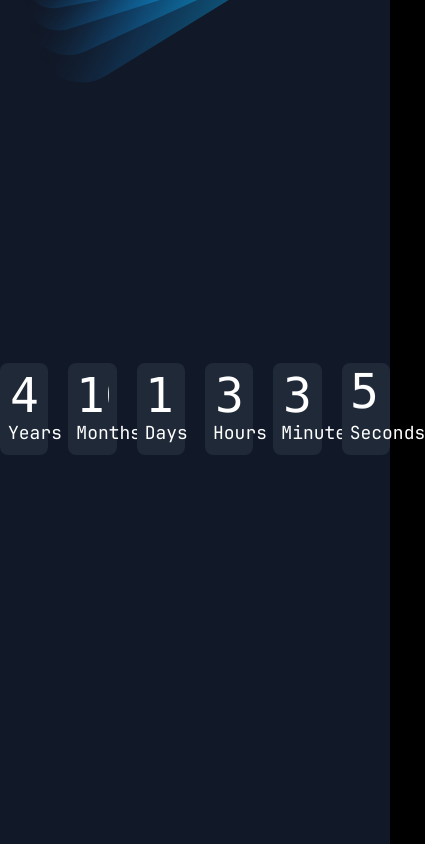
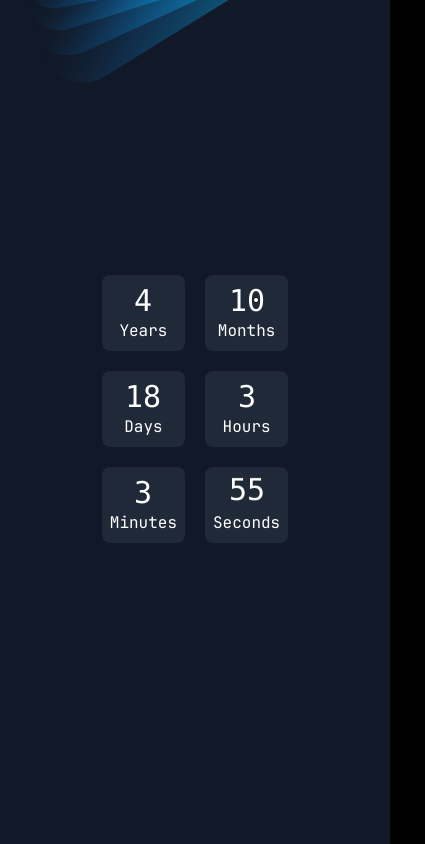
Before and after one commit to denyshona/steammate, a website built with Vite: page index.html in a window 390 px wide. Shown: the whole page, 425 px wide, since content can reach past the window. Built offline with nearby package versions, Linux system fonts and the light colour scheme.

Commit message:
Release 1.2

```diff
--- a/index.html
+++ b/index.html
@@ -13,42 +13,42 @@
 <header class="logo"></header>
 <main id="app">
   <section class="counter select-none">
-    <div class="grid grid-cols-6 gap-5 text-center">
+    <div class="grid grid-cols-2 sm:grid-cols-3 md:grid-cols-4 lg:grid-cols-6 gap-5 text-center">
       <div class="bg-gray-800 rounded-lg text-white flex flex-col p-2">
         <div class="number-container relative overflow-hidden">
-          <span class="font-mono text-5xl transition-value relative" id="years">0</span>
+          <span class="font-mono text-3xl sm:text-4xl md:text-5xl transition-value relative" id="years">0</span>
         </div>
-        <span class="text-lg">Years</span>
+        <span class="text-md sm:text-lg">Years</span>
       </div>
       <div class="bg-gray-800 rounded-lg text-white flex flex-col p-2">
         <div class="number-container relative overflow-hidden">
-          <span class="font-mono text-5xl transition-value relative" id="months">0</span>
+          <span class="font-mono text-3xl sm:text-4xl md:text-5xl transition-value relative" id="months">0</span>
         </div>
-        <span class="text-lg">Months</span>
+        <span class="text-md sm:text-lg">Months</span>
       </div>
       <div class="bg-gray-800 rounded-lg text-white flex flex-col p-2">
         <div class="number-container relative overflow-hidden">
-          <span class="font-mono text-5xl transition-value relative" id="days">0</span>
+          <span class="font-mono text-3xl sm:text-4xl md:text-5xl transition-value relative" id="days">0</span>
         </div>
-        <span class="text-lg">Days</span>
+        <span class="text-md sm:text-lg">Days</span>
       </div>
       <div class="bg-gray-800 rounded-lg text-white flex flex-col p-2">
         <div class="number-container relative overflow-hidden">
-          <span class="font-mono text-5xl transition-value relative" id="hours">0</span>
+          <span class="font-mono text-3xl sm:text-4xl md:text-5xl transition-value relative" id="hours">0</span>
         </div>
-        <span class="text-lg">Hours</span>
+        <span class="text-md sm:text-lg">Hours</span>
       </div>
       <div class="bg-gray-800 rounded-lg text-white flex flex-col p-2">
         <div class="number-container relative overflow-hidden">
-          <span class="font-mono text-5xl transition-value relative" id="minutes">0</span>
+          <span class="font-mono text-3xl sm:text-4xl md:text-5xl transition-value relative" id="minutes">0</span>
         </div>
-        <span class="text-lg">Minutes</span>
+        <span class="text-md sm:text-lg">Minutes</span>
       </div>
       <div class="bg-gray-800 rounded-lg text-white flex flex-col p-2">
         <div class="number-container relative overflow-hidden">
-          <span class="font-mono text-5xl transition-value relative" id="seconds">0</span>
+          <span class="font-mono text-3xl sm:text-4xl md:text-5xl transition-value relative" id="seconds">0</span>
         </div>
-        <span class="text-lg">Seconds</span>
+        <span class="text-md sm:text-lg">Seconds</span>
       </div>
     </div>
   </section>
```
